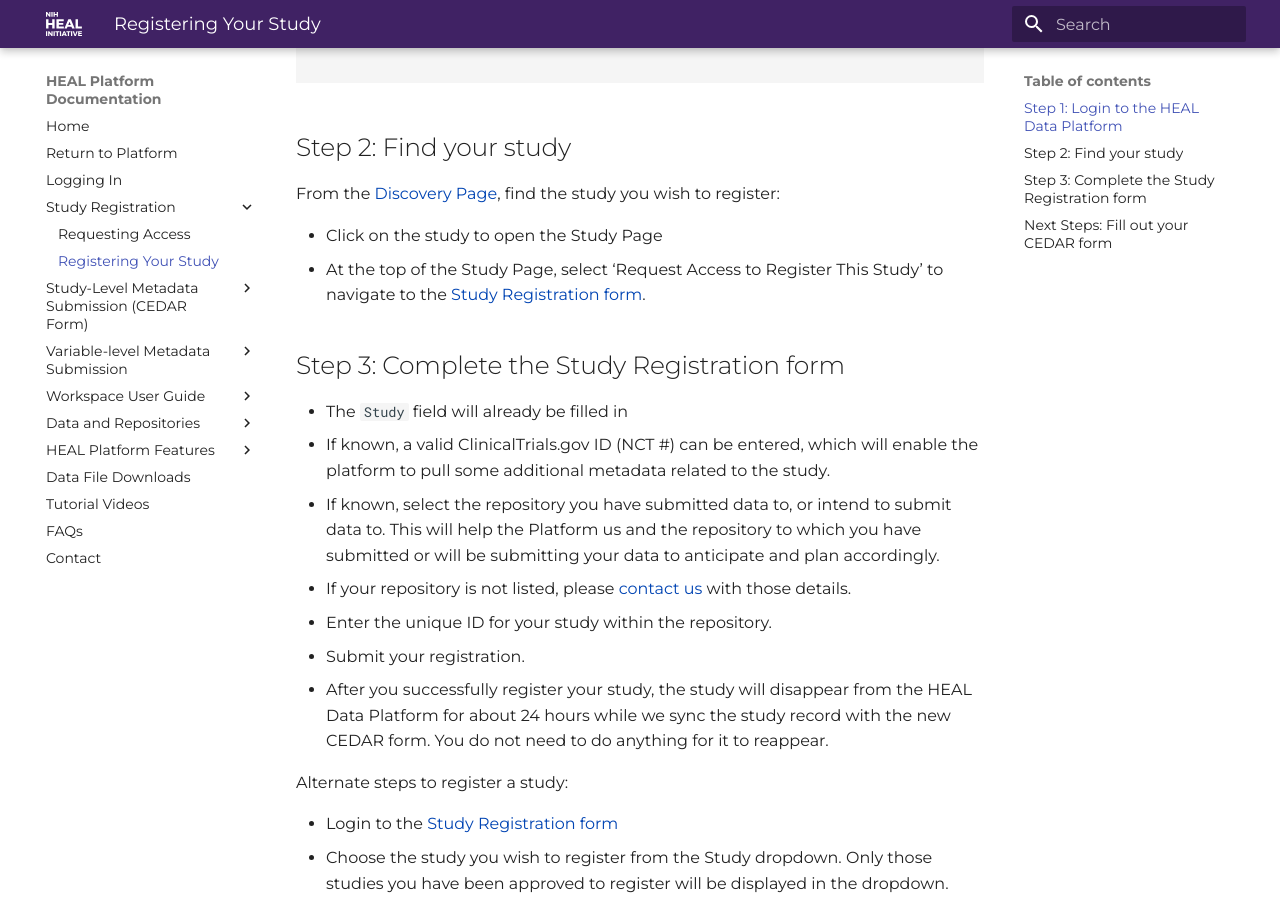
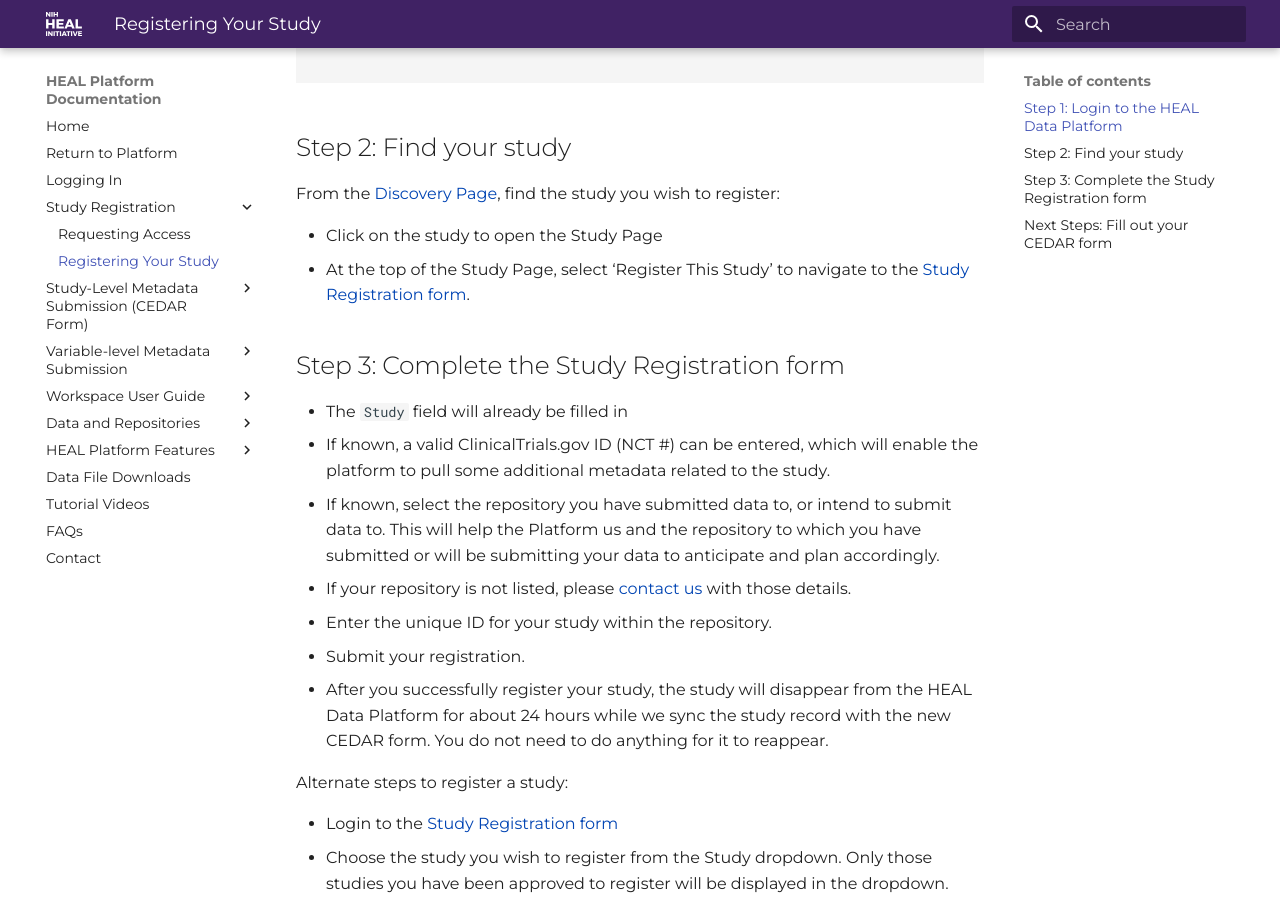
Before and after one commit to HEAL/platform-documentation, an MkDocs documentation site: the page built from docs/study-registration/registering-your-study.md, in a window 1280 px wide and 900 px high, scrolled down 1222 px. Built offline with MkDocs 1.6.1 and Material for MkDocs 9.7.7, drawn with Linux system fonts in a browser that asks for light colours.

Commit message:
Update registering-your-study.md

```diff
--- a/docs/study-registration/registering-your-study.md
+++ b/docs/study-registration/registering-your-study.md
@@ -30,7 +30,7 @@
 study you wish to register:
 
 - Click on the study to open the Study Page
-- At the top of the Study Page, select ‘Request Access to Register This Study’
+- At the top of the Study Page, select ‘Register This Study’
   to navigate to the [Study Registration form](https://healdata.org/portal/study-reg).
 
 ## Step 3:  Complete the Study Registration form
```
